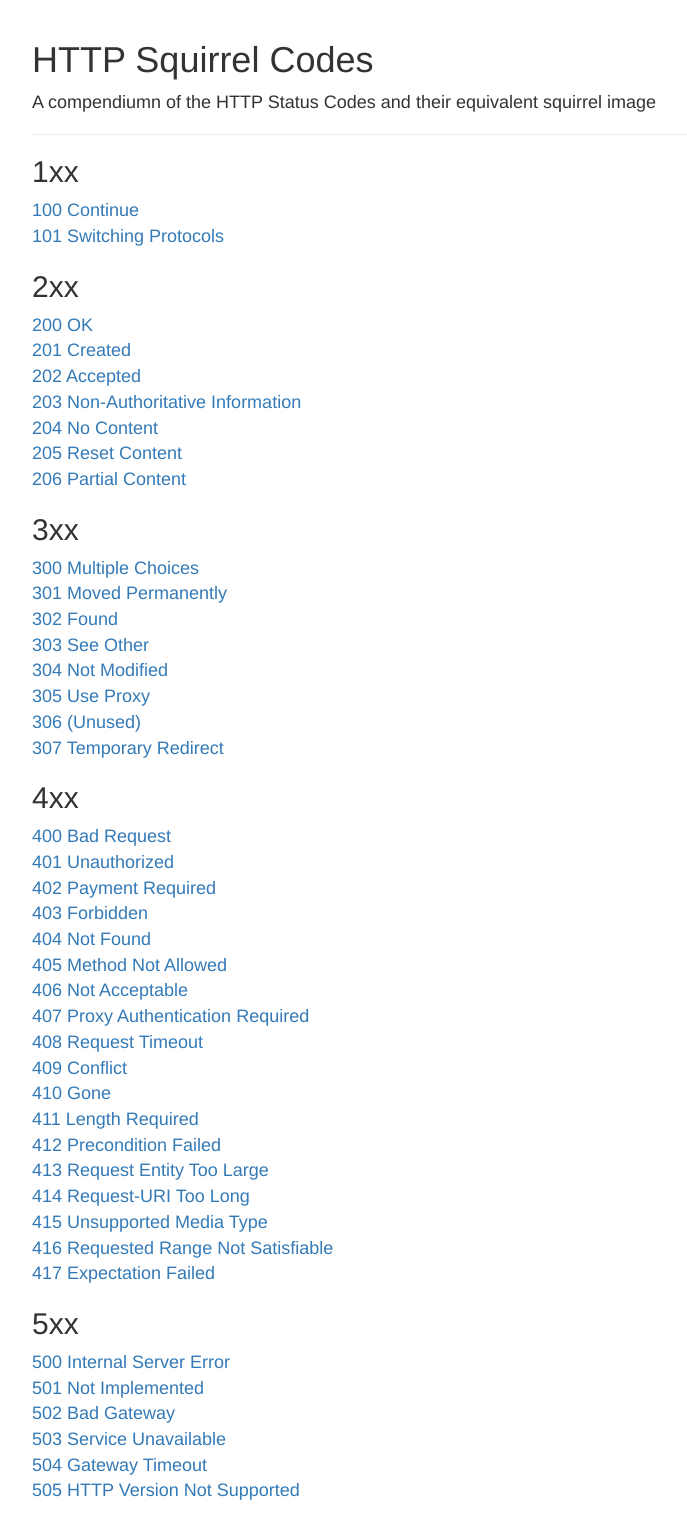
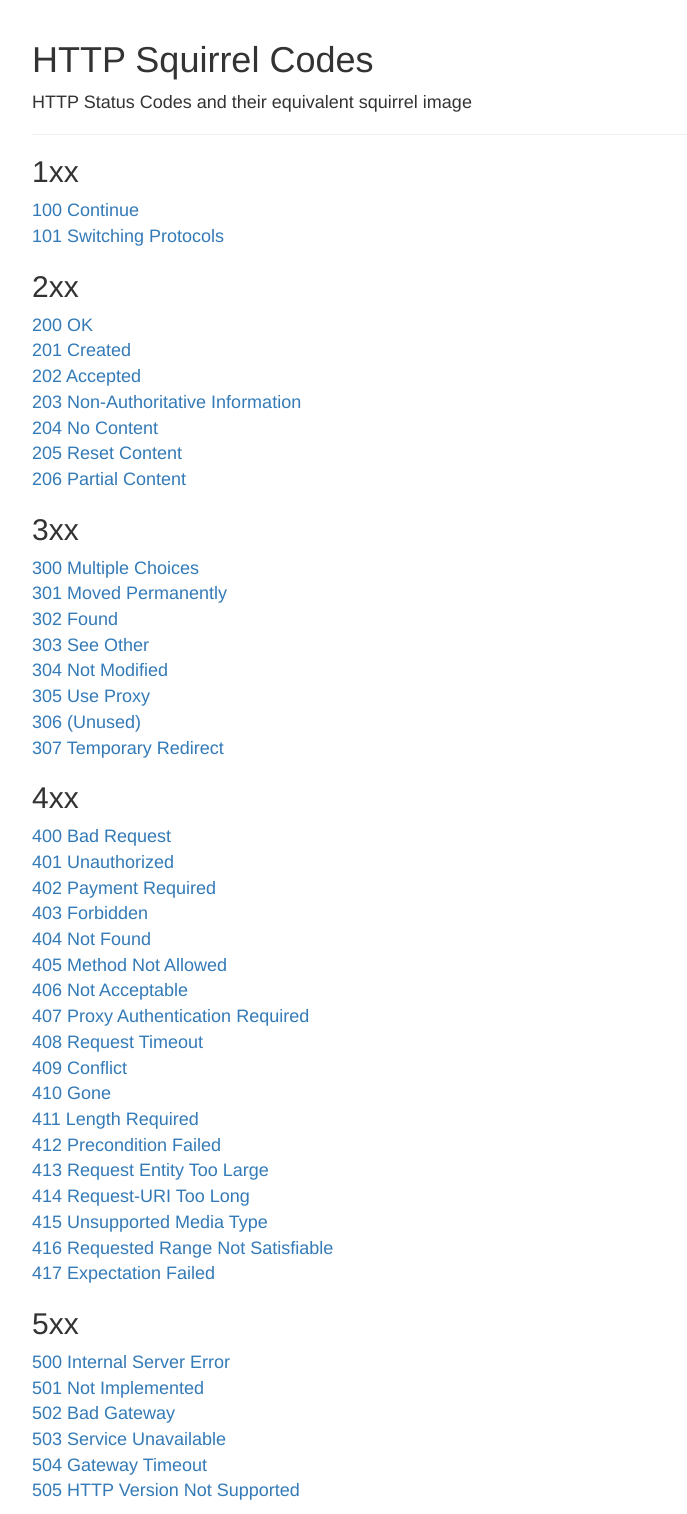
Before and after one commit to camilin87/http-squirrel-codes, a Jekyll site: the page built from index.md, in a window 1280 px wide. Shown: the whole page, without its empty margins (38-725 px from the left). Built offline with Jekyll 4.4.1, drawn with Linux system fonts in a browser that asks for light colours.

Commit message:
change the website description

```diff
--- a/_config.yml
+++ b/_config.yml
@@ -16,7 +16,7 @@
 title: HTTP Squirrel Codes
 email: your-email@domain.com
 description: > # this means to ignore newlines until "baseurl:"
-  A compendiumn of the HTTP Status Codes and their equivalent squirrel image
+  HTTP Status Codes and their equivalent squirrel image
 baseurl: "" # the subpath of your site, e.g. /blog
 url: "" # the base hostname & protocol for your site, e.g. http://example.com
 twitter_username: camilin87
```
